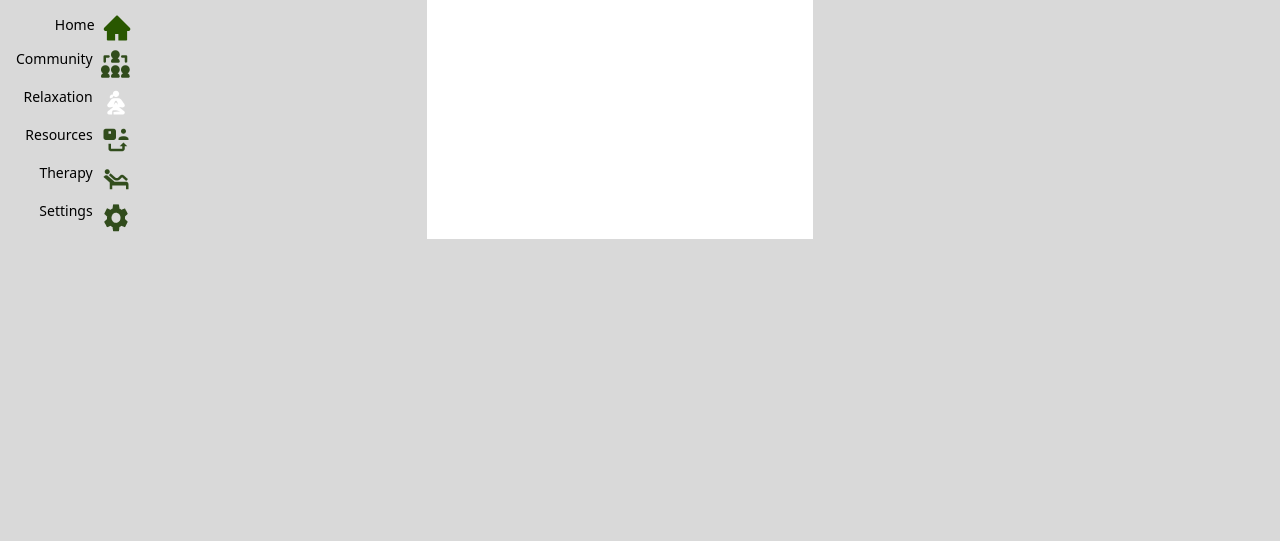
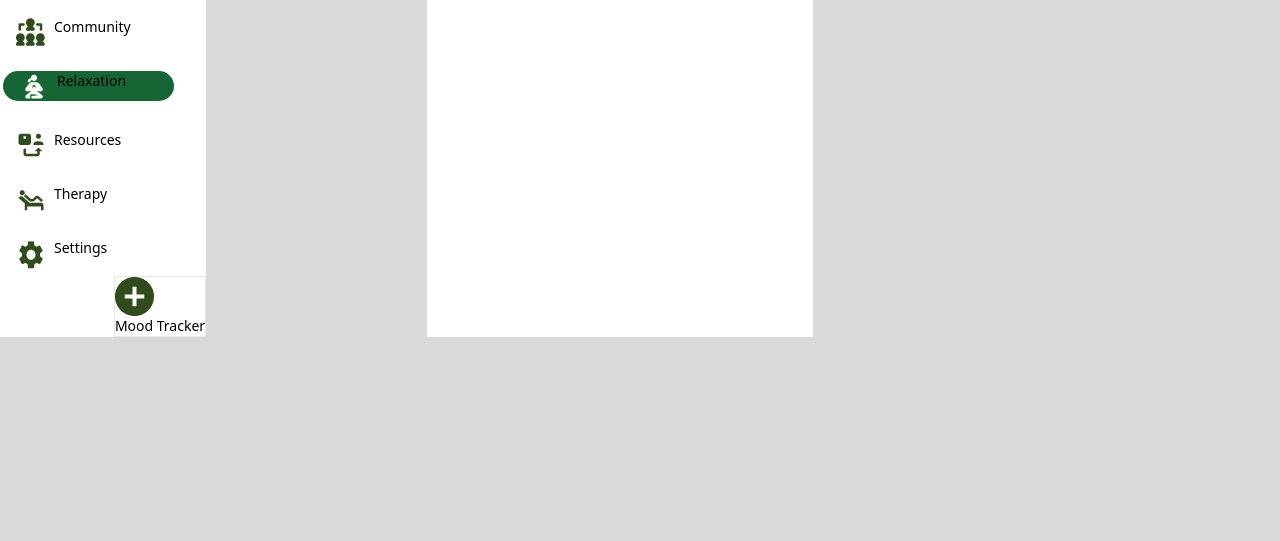
Before and after one commit to Peacesandy/Personalthrive, a website: page public/Frame28.html in a window 1280 px wide. Shown: the part 259-800 px from the top of the page. Drawn offline with nearby package versions, Linux system fonts and the light colour scheme.

Commit message:
implementing the side nav

```diff
--- a/public/Frame28.html
+++ b/public/Frame28.html
@@ -29,48 +29,63 @@
      <section class="bg-[#D9D9D9]">
         <div class="grid grid-cols-3">
             <div class="flex">
-                <nav class="text-right">
-                    <div>
-                        <p>Welcome back</p>
-                        <img src="Accountcircle.png" alt="">
-                    <h1>Sarah Williams</h1>
+                <nav class="text-right bg-white">
+                    <div class="flex items-center">
+                        <div>
+                            <p>Welcome back</p>
+                            <h1>Sarah Williams</h1>
+                        </div>
+                        <div>
+                            <img src="Accountcircle.png" alt="">
+                        </div>
                     </div>
+
                     <ul class="text-sm mt-6">
-                       <li class="py-1">
-                        <a href="" class="px-4 flex justify-end">
+                       <li class="py-1 pr-8">
+                        <a href="" class="px-4 flex justify-start">
+                            <img src="home.png" alt="" class="mr-2">
                             <span>Home</span>
-                        <img src="home.png" alt="" class="ml-2">
                         </a>
                        </li>
-                       <li class="py-1">
-                        <a href="" class="px-4 flex justify-end">
+                       <li class="py-1 pt-5 pr-8">
+                        <a href="" class="px-4 flex justify-start">
+                            <img src="Organization Chart People.png" alt="" class="mr-2">
                             <span>Community</span>
-                        <img src="Organization Chart People.png" alt="" class="ml-2">
                         </a>
                        </li>
-                       <li class="py-1">
-                        <a href="" class="px-4 flex justify-end">
-                            <span>Relaxation</span>
-                        <img src="Female Meditation.png" alt="" class="ml-2">
+                       <li class="py-1 pt-5 pr-8">
+                        <button class="bg-green-800 rounded-full pr-8">
+                            <a href="" class="px-4 flex justify-start">
+                                <img src="Female Meditation.png" alt="" class="mr-2">
+                                <span>Relaxation</span>
+                        </button>
                         </a>
                        </li>
-                       <li class="py-1">
-                        <a href="" class="px-4 flex justify-end">
+                       <li class="py-1 pt-5 pr-8">
+                        <a href="" class="px-4 flex justify-start">
+                            <img src="Supply Chain.png" alt="" class="mr-2">
                             <span>Resources</span>
-                        <img src="Supply Chain.png" alt="" class="ml-2">
                         </a>
                        </li>
-                       <li class="py-1">
-                        <a href="" class="px-4 flex justify-end">
+                       <li class="py-1 pt-5 pr-8">
+                        <a href="" class="px-4 flex justify-start">
+                            <img src="Therapy.png" alt="" class="mr-2">
                             <span>Therapy</span>
-                        <img src="Therapy.png" alt="" class="ml-2">
                         </a>
                        </li>
-                       <li class="py-1">
-                        <a href="" class="px-4 flex justify-end">
+                       <li class="py-1 pt-5 pr-8">
+                        <a href="" class="px-4 flex justify-start">
+                            <img src="settings.png" alt="" class="mr-2">
                             <span>Settings</span>
-                            <img src="settings.png" alt="" class="ml-2">
                         </a>
+                       </li>
+                       <li>
+                        <button class="border">
+                           <a href="">
+                            <img src="plusicon.png" alt="" class="justify-start">
+                            <span>Mood Tracker</span>
+                           </a>
+                        </button>
                        </li>
                     </ul>
                 </nav>
```
Also changed, not shown: public/plusicon.png (added).
